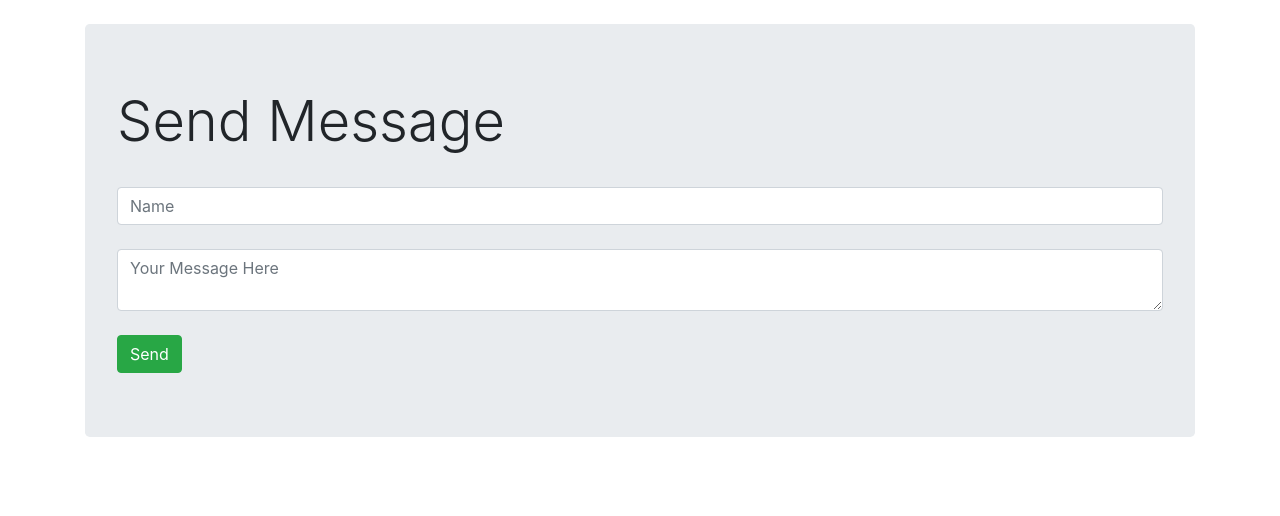
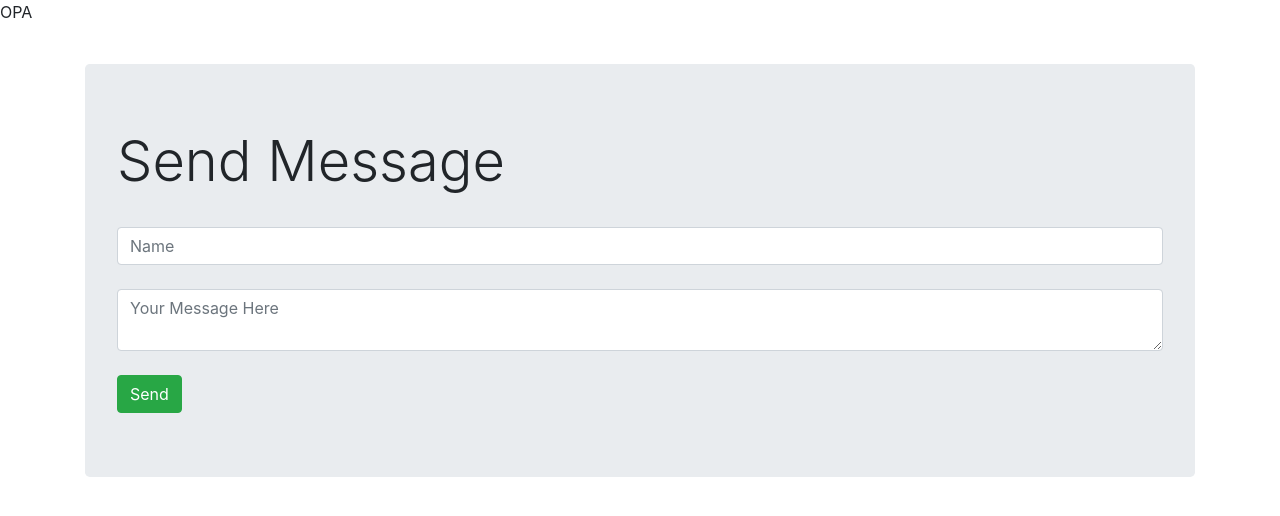
Before and after one commit to Henrique0714/ezops-test-henrique, a website: page index.html in a window 1280 px wide. Drawn offline with nearby package versions, Linux system fonts and the light colour scheme; no server answers.

Commit message:
Update index.html
teste

```diff
--- a/index.html
+++ b/index.html
@@ -1,6 +1,7 @@
 <!DOCTYPE html>
 <html>
 <head>
+     <p>OPA</p>
     <link rel="stylesheet" href="https://cdn.jsdelivr.net/npm/bootstrap@4.3.1/dist/css/bootstrap.min.css" integrity="sha384-ggOyR0iXCbMQv3Xipma34MD+dH/1fQ784/j6cY/iJTQUOhcWr7x9JvoRxT2MZw1T" crossorigin="anonymous">
   </head>
 <body>
```
